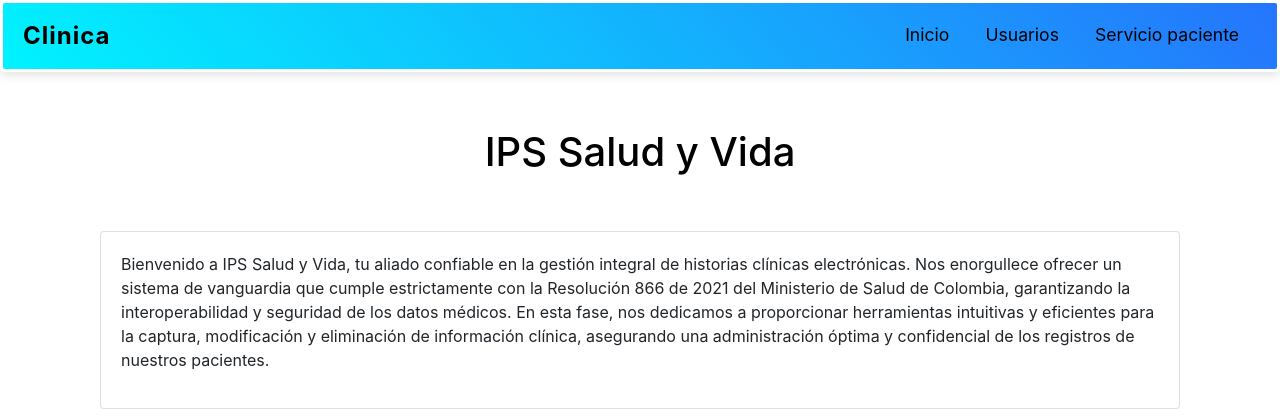
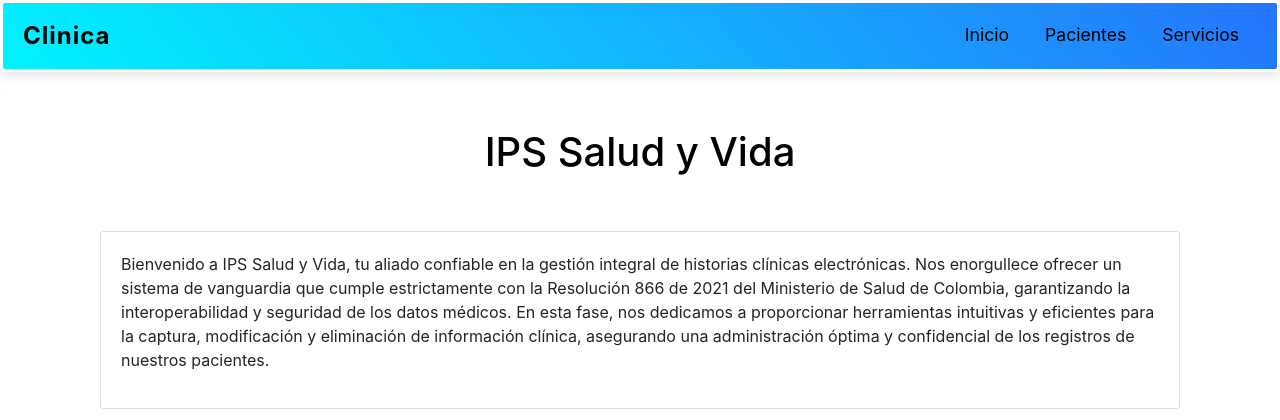
Before and after one commit to IPSSaludYVida/IPSSaludyVida, a Django app: page / in a window 1280 px wide. Shown: the top 420 px of the page. Run offline with Django 5.2, Linux system fonts and the light colour scheme; some libraries are stand-ins or nearby versions.

Commit message:
creacion templates

```diff
--- a/IPSSaludYVida/urls.py
+++ b/IPSSaludYVida/urls.py
@@ -15,18 +15,9 @@ Including another URLconf
     2. Add a URL to urlpatterns:  path('blog/', include('blog.urls'))
 """
 from django.contrib import admin
-from django.urls import path
-from clinica.views import IndexView, Pacientes,ServicioPaciente
 from django.urls import path, include
 
 urlpatterns = [
     path('admin/', admin.site.urls),
-    path('', IndexView.as_view(), name='index'),
-
-    path('Pacientes/', Pacientes.as_view(), name='Paciente'),
-
-    path('ServicioPaciente/', ServicioPaciente.as_view(), name='ServicioPaciente'),
-
-
     path('', include('clinica.urls')),
 ]
--- a/clinica/urls.py
+++ b/clinica/urls.py
@@ -2,13 +2,15 @@ from operator import index
 
 from django.conf.urls.i18n import urlpatterns
 from django.urls import path
-from.views import IndexView, ListaPacientes
+from.views import IndexView, PacientesIndex, PacientesCrear, ServiciosIndex
 
 
 
 urlpatterns = [
 
-    path('pacientes', ListaPacientes.as_view(), name='pacientes'),
+    path('pacientes/index', PacientesIndex.as_view(), name='pacientesIndex'),
+    path('pacientes/crear', PacientesCrear.as_view(), name='pacientesCrear'),
+    path('servicios/index', ServiciosIndex.as_view(), name='serviciosIndex'),
     #path('', views.index, name='index'),
     path('', IndexView.as_view(), name='index'),
     #path('Paciente/', view.paciente, name='Paciente'),
--- a/clinica/views.py
+++ b/clinica/views.py
@@ -17,14 +17,20 @@ class IndexView(TemplateView):
     def get(self, request, *args, **kwargs):
         return render(request, self.template_name)
 
-class Pacientes(TemplateView):
-    template_name = 'Paciente.html'
+class PacientesIndex(TemplateView):
+    template_name = 'pacientes/index.html'
 
     def get(self, request, *args, **kwargs):
         return render(request, self.template_name)
 
-class ServicioPaciente(TemplateView):
-    template_name = 'ServicioPaciente.html'
+class PacientesCrear(TemplateView):
+    template_name = 'pacientes/crear.html'
+
+    def get(self, request, *args, **kwargs):
+        return render(request, self.template_name)
+
+class ServiciosIndex(TemplateView):
+    template_name = 'servicios/index.html'
 
     def get(self, request, *args, **kwargs):
         return render(request, self.template_name)
@@ -35,7 +41,7 @@ class ServicioPaciente(TemplateView):
 
 
 
-class ListaPacientes(ListView):
+'''class ListaPacientes(ListView):
     model = Usuario
     template_name = 'pacientes/pacientes.html'
-    context_object_name = 'pacientes'
+    context_object_name = 'pacientes'''
--- a/templates/layouts/menu.html
+++ b/templates/layouts/menu.html
@@ -11,10 +11,10 @@
         <a class="nav-link" href="{% url 'index' %}">Inicio</a>
       </li>
       <li class="nav-item">
-        <a class="nav-link" href="{% url 'Paciente' %}">Usuarios</a>
+        <a class="nav-link" href="{% url 'pacientesIndex' %}">Pacientes</a>
       </li>
       <li class="nav-item">
-        <a class="nav-link" href="{% url 'ServicioPaciente' %}">Servicio paciente</a>
+        <a class="nav-link" href="{% url 'serviciosIndex' %}">Servicios</a>
       </li>
     </ul>
   </div>
--- a/templates/Paciente.html
+++ b/templates/pacientes/crear.html
@@ -1,3 +1,4 @@
+{% include 'layouts/menu.html' %}
 {% extends 'layouts/Base.html' %}
 {% load static %}
 {% block title %}Pacientes {% endblock %}
```
Also changed, not shown: templates/pacientes/edit.html (added), templates/pacientes/index.html (renamed from templates/pacientes/pacientes.html), templates/servicios/crear.html (added), templates/servicios/edit.html (added), templates/servicios/index.html (renamed from templates/ServicioPaciente.html).
